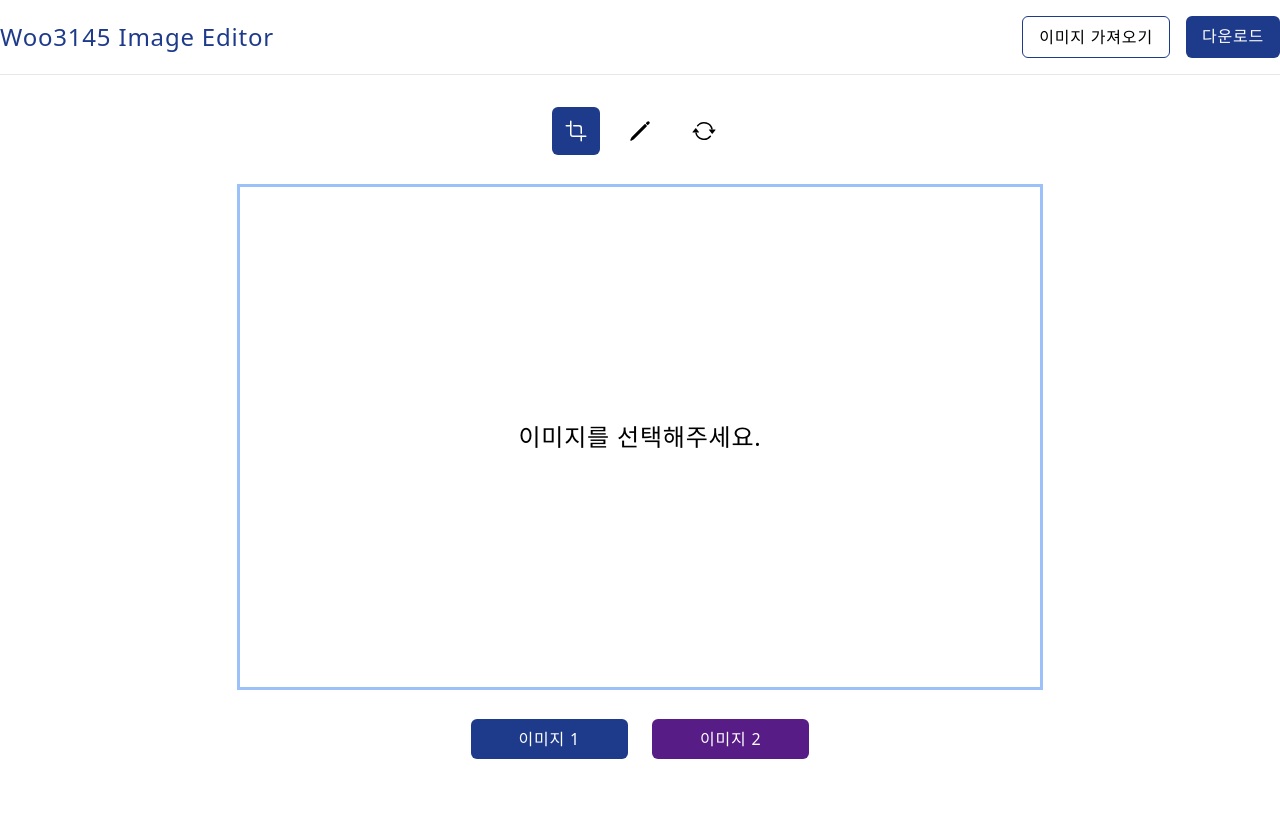
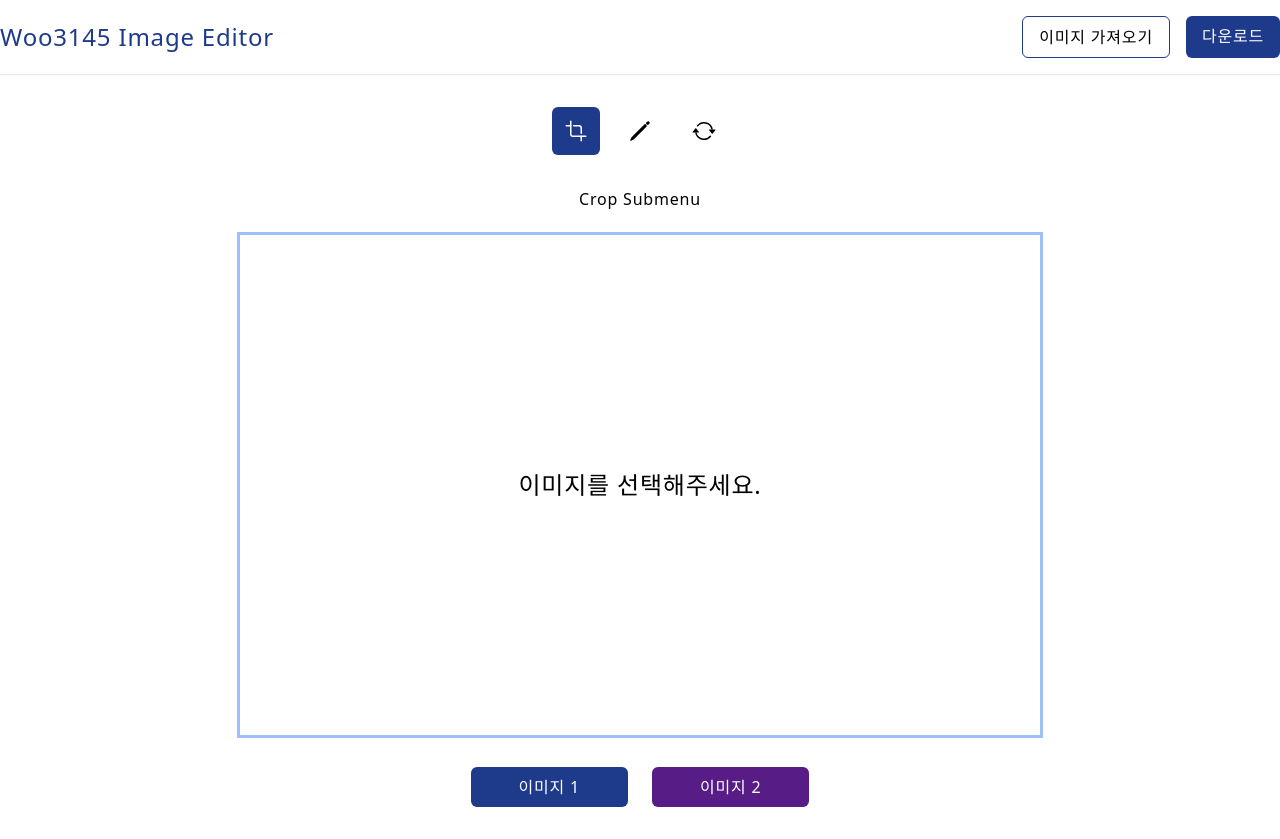
Before and after one commit to woo3145/image-editor-app, a React (Create React App) app: page / in a window 1280 px wide. Both pictures are taken after a click on the item 576 px from the left and 131 px from the top of the page. Before the commit the page ends 800 px from the top, so only its background shows below. Built offline with nearby package versions, Linux system fonts and the light colour scheme.

Commit message:
Refactor - EditModeProvider 분리

```diff
--- a/src/App.tsx
+++ b/src/App.tsx
@@ -1,35 +1,22 @@
-import React, { createContext, useMemo, useState } from 'react';
+import React, { useState } from 'react';
 import Controller from './component/Controller';
 import Header from './component/Header';
 import ImageEditor from './component/ImageEditor';
+import EditModeProvider from './context/EditModeProvider';
 import ImageLayerProvider from './context/ImageLayerProvider';
 
 const SAMPLE_IMAGE1 = '/alvan-nee-lvFlpqEvuRM-unsplash.jpg';
 const SAMPLE_IMAGE2 = '/lachlan-gowen-cWwqwN2uTo4-unsplash.jpg';
 
-export type EditModeType = 'Crop' | 'Draw' | 'Rotate' | 'None';
-export const isEditModeType = (mode: string): mode is EditModeType => {
-  return ['Crop', 'Draw', 'Rotate', 'None'].includes(mode);
-};
-export const EditModeContext = createContext<{ editMode: EditModeType }>({
-  editMode: 'None',
-});
 function App() {
   const [imageUrl, setImageUrl] = useState('');
-  const [editMode, setEditMode] = useState<EditModeType>('None');
-
-  const editModeContextValue = useMemo(() => {
-    return {
-      editMode: editMode,
-    };
-  }, [editMode]);
 
   return (
-    <EditModeContext.Provider value={editModeContextValue}>
-      <div className="font-light tracking-wider">
-        <Header />
-        <div className="max-w-screen-2xl mx-auto py-8 flex flex-col items-center">
-          <Controller setEditMode={setEditMode} />
+    <div className="font-light tracking-wider">
+      <Header />
+      <div className="max-w-screen-2xl mx-auto py-8 flex flex-col items-center">
+        <EditModeProvider>
+          <Controller />
           {/* Image Editor */}
           <ImageLayerProvider>
             <ImageEditor imageUrl={imageUrl} />
@@ -48,9 +35,9 @@ function App() {
               이미지 2
             </div>
           </div>
-        </div>
+        </EditModeProvider>
       </div>
-    </EditModeContext.Provider>
+    </div>
   );
 }
 
--- a/src/component/Controller.tsx
+++ b/src/component/Controller.tsx
@@ -1,23 +1,18 @@
 import { IoCropOutline, IoPencilOutline } from 'react-icons/io5';
 import { BsArrowRepeat } from 'react-icons/bs';
+import { MouseEvent, ReactNode, useContext } from 'react';
+import ControllerItem from './ControllerItem';
 import {
-  Dispatch,
-  MouseEvent,
-  ReactNode,
-  SetStateAction,
-  useContext,
-} from 'react';
-import { EditModeContext, EditModeType, isEditModeType } from '../App';
-import ControllerItem from './ControllerItem';
+  EditModeContext,
+  EditModeType,
+  isEditModeType,
+} from '../context/EditModeProvider';
 
-interface Props {
-  setEditMode: Dispatch<SetStateAction<EditModeType>>;
-}
-
-const Controller = ({ setEditMode }: Props) => {
-  const { editMode } = useContext(EditModeContext);
+const Controller = () => {
+  const { editMode, setEditMode } = useContext(EditModeContext);
   // Mode Switching
   const onClickHandler = (e: MouseEvent<HTMLLIElement>) => {
+    if (!setEditMode) return;
     const selectedMode = e.currentTarget.id;
     if (!isEditModeType(selectedMode)) return;
     setEditMode(selectedMode === editMode ? 'None' : selectedMode);
--- a/src/component/ControllerItem.tsx
+++ b/src/component/ControllerItem.tsx
@@ -1,5 +1,5 @@
 import { MouseEvent, ReactNode } from 'react';
-import { EditModeType } from '../App';
+import { EditModeType } from '../context/EditModeProvider';
 import TooltipIcon from './TooltipIcon';
 
 interface Props {
--- a/src/component/ImageCropLayer.tsx
+++ b/src/component/ImageCropLayer.tsx
@@ -1,5 +1,5 @@
 import { useCallback, useContext, useEffect } from 'react';
-import { EditModeContext } from '../App';
+import { EditModeContext } from '../context/EditModeProvider';
 import {
   DragAreaContext,
   ImageLayerContext,
--- a/src/component/ImageDragLayer.tsx
+++ b/src/component/ImageDragLayer.tsx
@@ -1,5 +1,5 @@
 import React, { useContext, useEffect } from 'react';
-import { EditModeContext } from '../App';
+import { EditModeContext } from '../context/EditModeProvider';
 import {
   DragAreaContext,
   ImageLayerContext,
--- a/src/component/ImageEditor.tsx
+++ b/src/component/ImageEditor.tsx
@@ -2,6 +2,7 @@ import { useEffect, useState } from 'react';
 import { resizeImage } from '../utils/imageUtils';
 import ImageCropLayer from './ImageCropLayer';
 import ImageDragLayer from './ImageDragLayer';
+import ImageEditorSubmenu from './ImageEditorSubmenu';
 import ImagePreviewLayer from './ImagePreviewLayer';
 
 interface Props {
@@ -29,7 +30,8 @@ const ImageEditor = ({ imageUrl }: Props) => {
   }, [imageUrl]);
 
   return (
-    <div className="w-full max-w-screen-lg pt-8 ">
+    <div className="w-full max-w-screen-lg pt-2 ">
+      <ImageEditorSubmenu />
       {image ? (
         <div className="w-full flex items-center justify-center relative">
           <ImagePreviewLayer image={image} imageSize={imageSize} />
--- /dev/null
+++ b/src/component/ImageEditorSubmenu/CropSubmenu.tsx
@@ -0,0 +1,9 @@
+const CropSubmenu = () => {
+  return (
+    <div className="flex flex-col items-center">
+      <p>Crop Submenu</p>
+    </div>
+  );
+};
+
+export default CropSubmenu;
--- /dev/null
+++ b/src/component/ImageEditorSubmenu/index.tsx
@@ -0,0 +1,12 @@
+import { useContext } from 'react';
+import { EditModeContext } from '../../context/EditModeProvider';
+import CropSubmenu from './CropSubmenu';
+
+const ImageEditorSubmenu = () => {
+  const { editMode } = useContext(EditModeContext);
+  return (
+    <div className="py-6 mx-auto">{editMode === 'Crop' && <CropSubmenu />}</div>
+  );
+};
+
+export default ImageEditorSubmenu;
--- /dev/null
+++ b/src/context/EditModeProvider.tsx
@@ -0,0 +1,38 @@
+import { createContext, Dispatch, ReactNode, useMemo, useState } from 'react';
+
+export type EditModeType = 'Crop' | 'Draw' | 'Rotate' | 'None';
+
+export const isEditModeType = (mode: string): mode is EditModeType => {
+  return ['Crop', 'Draw', 'Rotate', 'None'].includes(mode);
+};
+interface IEditModeContext {
+  editMode: EditModeType | null;
+  setEditMode: Dispatch<React.SetStateAction<EditModeType>> | null;
+}
+export const EditModeContext = createContext<IEditModeContext>({
+  editMode: null,
+  setEditMode: null,
+});
+
+interface Props {
+  children: ReactNode;
+}
+
+const EditModeProvider = ({ children }: Props) => {
+  const [editMode, setEditMode] = useState<EditModeType>('None');
+
+  const editModeContextValue = useMemo(() => {
+    return {
+      editMode,
+      setEditMode,
+    };
+  }, [editMode]);
+
+  return (
+    <EditModeContext.Provider value={editModeContextValue}>
+      {children}
+    </EditModeContext.Provider>
+  );
+};
+
+export default EditModeProvider;
```
